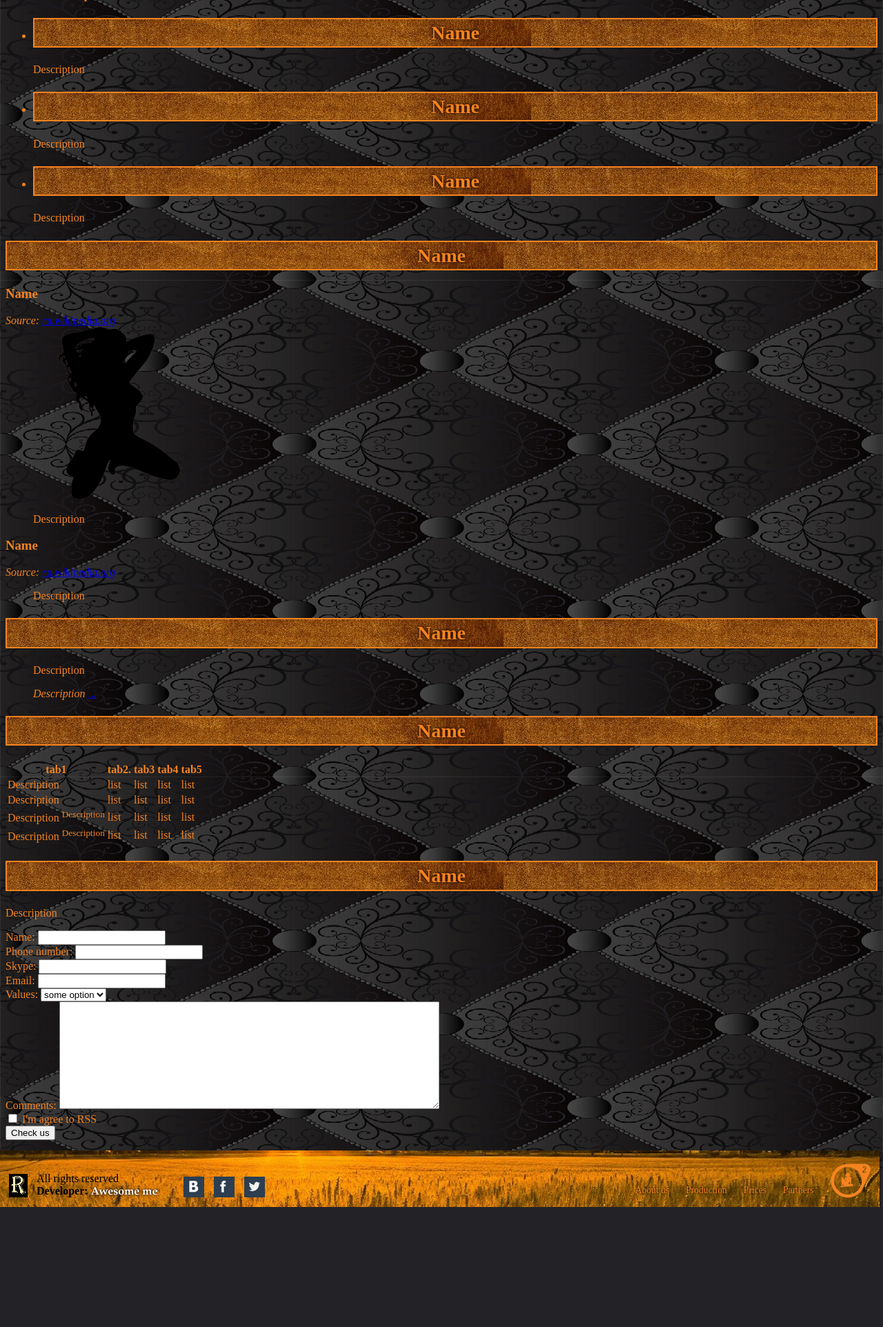
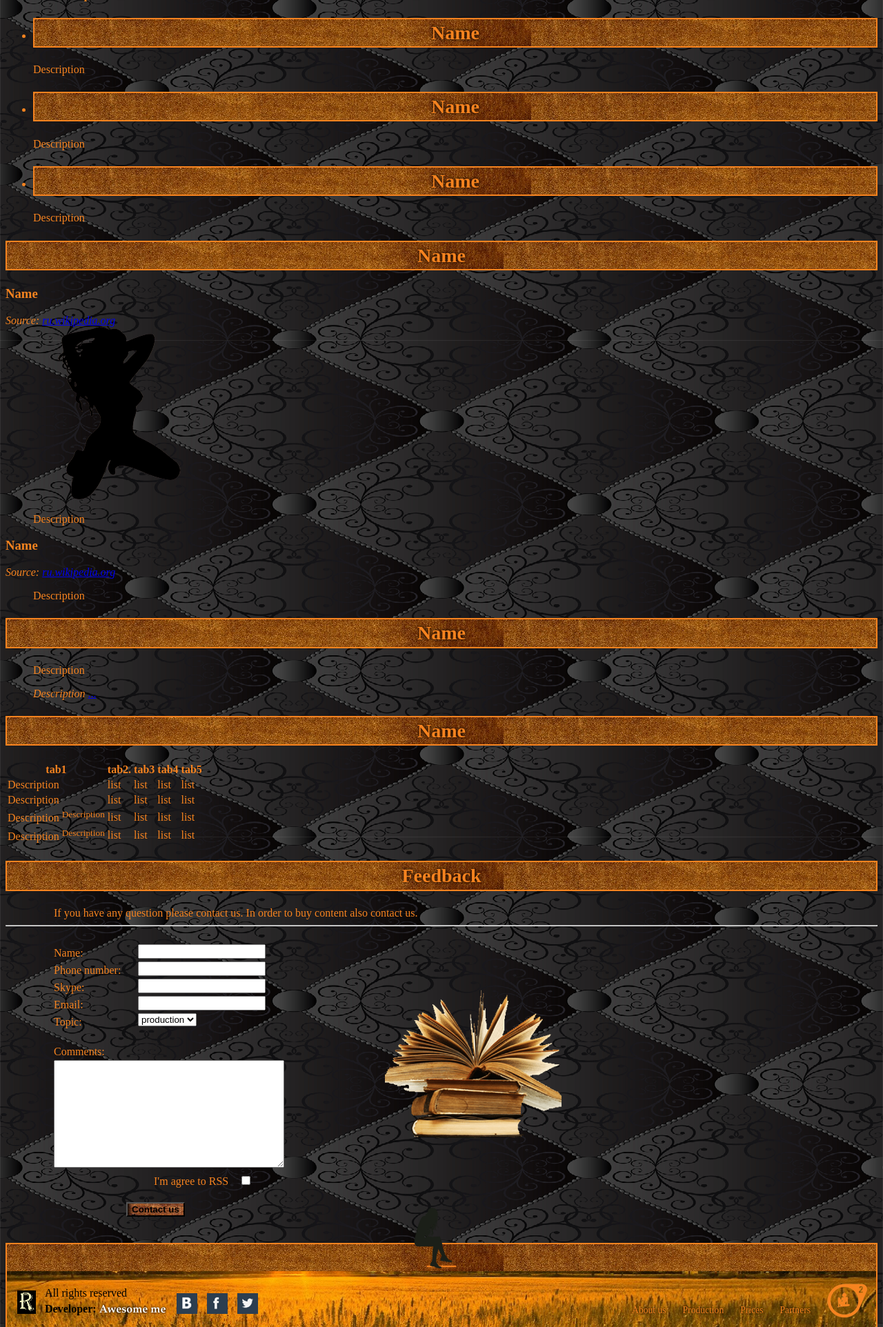
Before and after one commit to Ridj/django_web1, a Django app: page / in a window 1280 px wide. Shown: the part 1649-3573 px from the top of the page at 69% size. Before the commit the page ends 3399 px from the top, so only its background shows below. Run offline with Django 3.2, Linux system fonts and the light colour scheme; parts of the project's set-up code (start-up, migrations or seed data) failed here and were passed over.

Commit message:
ver. 0.18.7 --feedback lines

```diff
--- a/web1/templates/web1/index.html
+++ b/web1/templates/web1/index.html
@@ -10,6 +10,10 @@
             background-image: url(../../static/web1/field1.png);
             background-position: 0 50%;
             color: rgb(246, 131, 31);
+        }
+        div {
+            padding: 0 0;
+            margin: 0 0;
         }
 
         h2  {
@@ -99,31 +101,94 @@
         }
 
         .new_h2 {
-            width: 97.85%;
-            margin-left: -8px;
             border: none;
-            border-bottom: 2px solid rgb(246, 131, 31);
             text-align: left;
-            padding-left: 35px;
+            padding-left: 15px;
             color: black;
             text-shadow: rgb(246, 131, 31) 0 0 5px;
+            border-bottom: 2px solid rgb(246, 131, 31);
+            border-left: 2px solid rgb(246, 131, 31);
+            border-right: 2px solid rgb(246, 131, 31);
+        }
+
+        .center {
+            display: inline;
+            padding-left: 70px;
+        }
+
+        .feedback {
+            padding-left: 70px;
+            line-height: 25px;
+        }
+
+        .feedback input, .feedback select {
+            position: absolute;
+            left: 200px;
+        }
+
+        .feedback span  {
+            padding-left: 145px;
+        }
+
+        #checkbox  {
+            position: relative;
+            margin-left: -185px;
+        }
+
+        .button {
+            margin-left: 175px;
+            font-weight: bold;
+            background-image: url(../../static/web1/but.png);
+        }
+
+        .button:hover {
+            background-image: url(../../static/web1/but.png);
+        }
+
+        .button:active {
+            background-image: url(../../static/web1/but.png);
+        }
+
+        .books  {
+            position: relative;
+            margin-left: 550px;
+            margin-top: -365px;
+            margin-bottom: 90px;
+        }
+
+        .sitting    {
+            position: relative;
+            text-align: center;
+            margin-bottom: -68px;
+            margin-top: -20px;
+            margin-left: -25px;
+        }
+
+        .sit2 {
+            border: none;
+            margin-bottom: -15px;
+            text-shadow: rgb(246, 131, 31) 0 0 5px;
+            border-top: 2px solid rgb(246, 131, 31);
+            border-left: 2px solid rgb(246, 131, 31);
+            border-right: 2px solid rgb(246, 131, 31);
+            position: 0 250px;
         }
 
         .page-footer    {
             position: relative;
             bottom: -15px;
-            left: -10px;
-            width: 101%;
+            width: auto;
             background-image: url(../../static/web1/footer-image.png);
             background-size: 100%;
             background-repeat: no-repeat;
             background-position: 0 50%;
-            margin-right: -10px;
+            border-left: 2px solid rgb(246, 131, 31);
+            border-right: 2px solid rgb(246, 131, 31);
         }
 
         .rights {
             position: absolute;
-            bottom: 32px;
+            bottom: 40px;
             left: 55px;
             color: black;
         }
@@ -131,12 +196,14 @@
         .logo   {
             display: inline-block;
             padding-left: 15px;
+            padding-bottom: 5px;
+            margin-top: 10px;
             margin-bottom: 10px;
         }
 
         .developer  {
             position: absolute;
-            bottom: 12px;
+            bottom: 15px;
             left: 55px;
             color: black;
         }
@@ -150,7 +217,7 @@
         }
 
         .socials   {
-            padding-left: 222px;
+            margin-left: 200px;
         }
 
         .social     {
@@ -328,9 +395,10 @@
     </div>
 
     <div class="order">
-        <h2>Name</h2>
-        <p>Description</p>
-        <form action="" method="post">
+        <h2>Feedback</h2>
+        <p class="center">If you have any question please contact us. In order to buy content also contact us.</p>
+        <hr><br>
+        <form action="" class="inputs" method="post">
             <div class="feedback">
                 <label for="introduction">Name:</label>
                 <input type="text" name="introduction" id="introduction">
@@ -348,25 +416,38 @@
                 <input type="text" name="email" id="email">
             </div>
             <div class="feedback">
-                <label for="value">Values:</label>
+                <label for="value">Topic:</label>
                 <select name="value" id="value">
-                    <option>some option</option>
+                    <option>production</option>
+                    <option>models</option>
+                    <option>fun time</option>
                 </select>
             </div>
+            <br>
             <div class="feedback">
-                <label for="comment">Comments:</label>
-                <textarea name="comment" id="comment" rows="10" cols="66"></textarea>
+                <label for="comment">Comments:</label><br>
+                <textarea name="comment" id="comment" rows="10" cols="39"></textarea>
             </div>
             <div class="feedback">
-                <label>
-                    <input type="checkbox" name="subscribe">
-                    I'm agree to RSS
+                <span>I'm agree to RSS</span>
+                <label class="checkbox">
+                    <input type="checkbox" name="subscribe" id="checkbox"">
                 </label>
             </div>
-            <input type="submit" name="btn" value="Check us">
+            <br>
+            <div class="but">
+                <input class="button" type="submit" name="btn" value="Contact us">
+            </div><br>
         </form>
+        <div class="books">
+            <img src="../../static/web1/book.png" width="256" height="256">
+        </div>
     </div>
 
+        <p class="sitting">
+            <img src="../../static/web1/sitting.png" width="96" height="96">
+        </p>
+        <h2 class="sit2">___</h2>
     <div class="page-footer">
         <p class="bot-img">
             <img src="../../static/web1/logo.png" width="64" height="64" alt="Sexy day">
```
Also changed, not shown: other parts of web1/templates/web1/index.html (+12 -14 lines), web1/static/web1/book.png (added), web1/static/web1/but.png (added), web1/static/web1/h2end.png (added), web1/static/web1/sitting.png (added).
